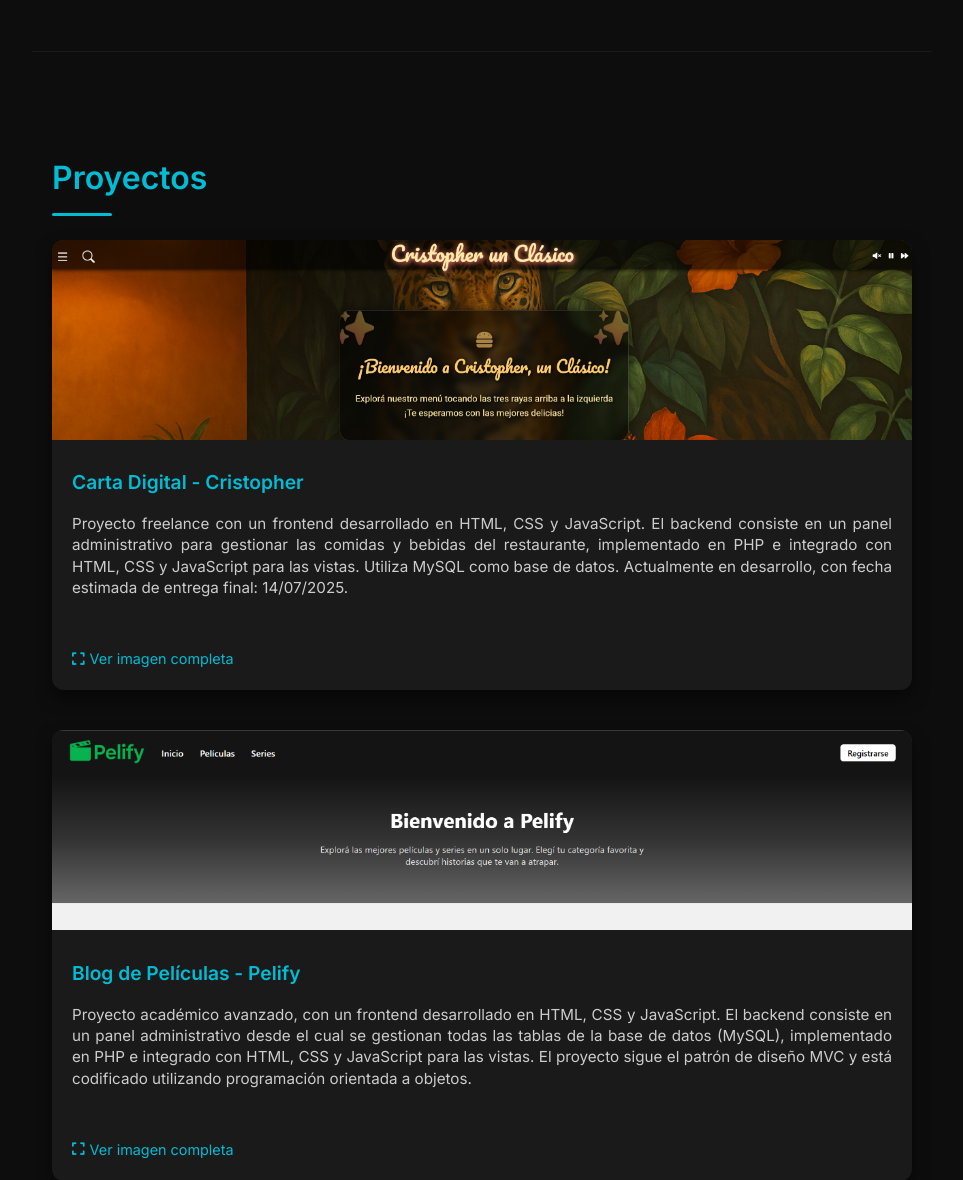
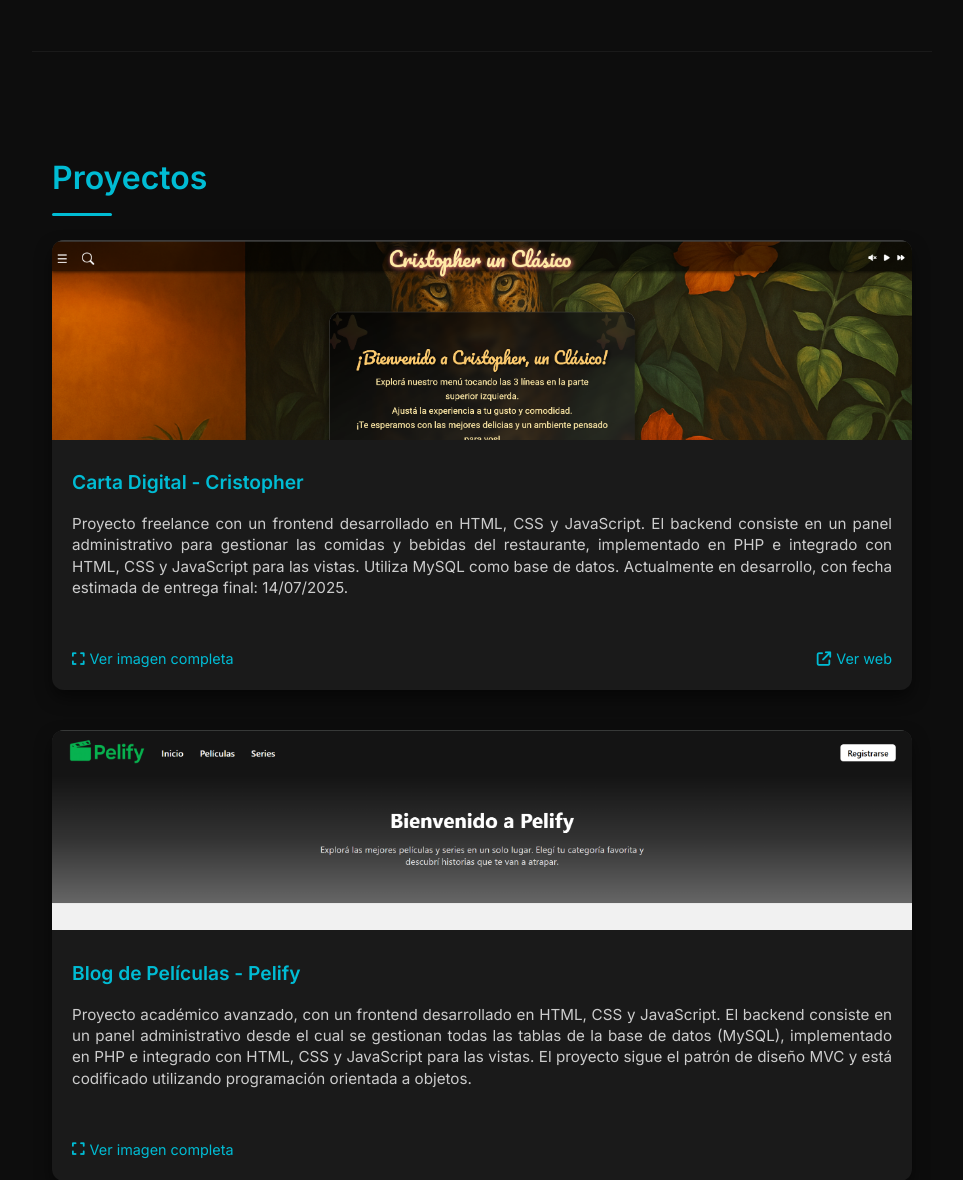
Before and after one commit to Agustin-merli/Portfolio, a PHP site: page / in a window 1280 px wide. Shown: the part 1713-2893 px from the top of the page, without its empty margins (158-1121 px from the left). Run offline with PHP 8.4, Linux system fonts and the light colour scheme.

Commit message:
new link proyect

```diff
--- a/css/styles.css
+++ b/css/styles.css
@@ -381,6 +381,7 @@ section h2::after {
 
 .proyecto-links {
     display: flex;
+    justify-content: space-between;
     gap: 1rem;
     margin-top: 20px;
 }
--- a/index.html
+++ b/index.html
@@ -119,6 +119,9 @@
 							<a href="#" class="ver-imagen" data-src="assets/img/carta-digital.png">
 								<i class="fas fa-expand"></i> Ver imagen completa
 							</a>
+							<a href="https://cristophercartadigital.online" class="ver-web" target="_blank">
+								<i class="fa-solid fa-arrow-up-right-from-square"></i> Ver web
+							</a>
 						</div>
 					</div>
 				</div>
```
Also changed, not shown: assets/img/carta-digital.png, 1 other file.
